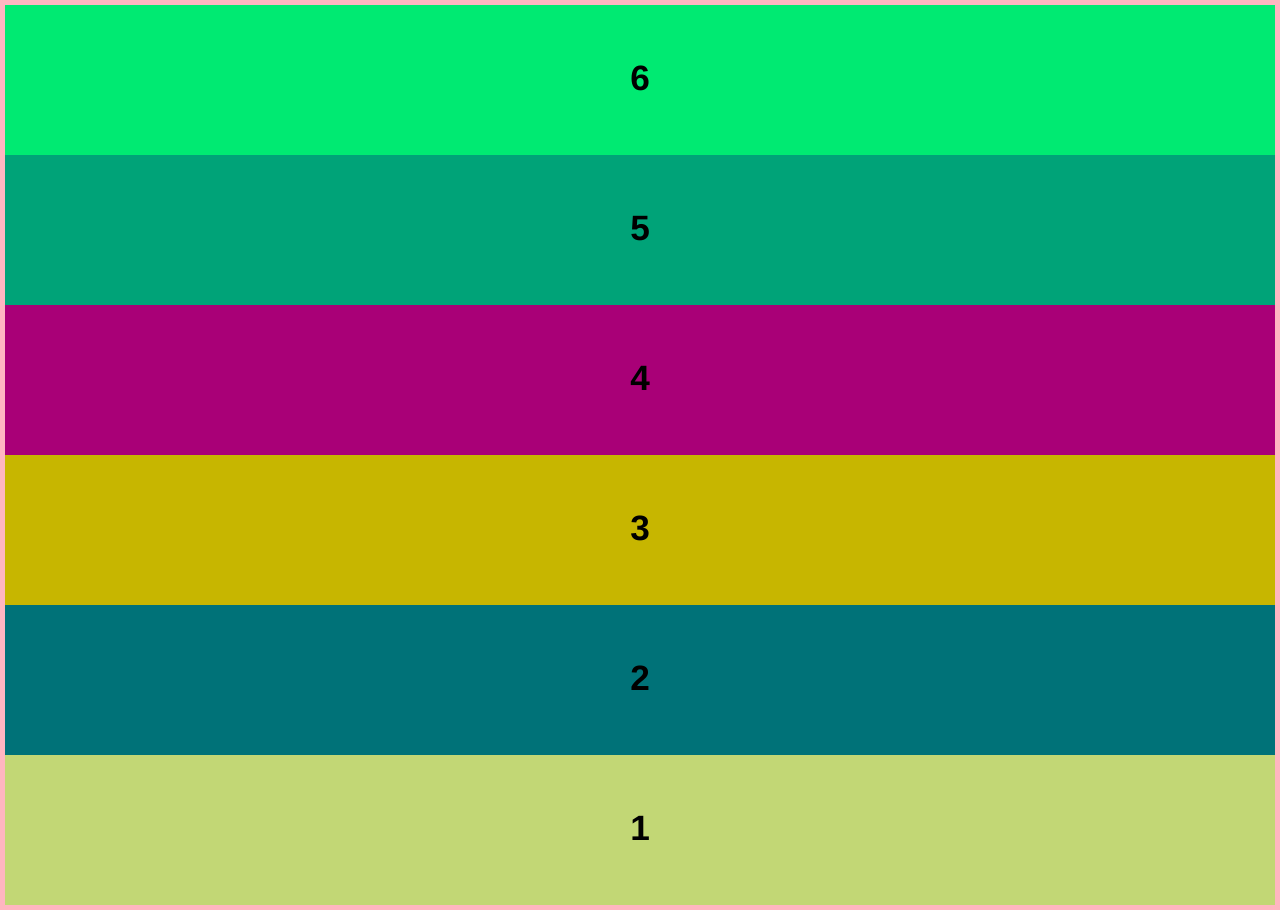
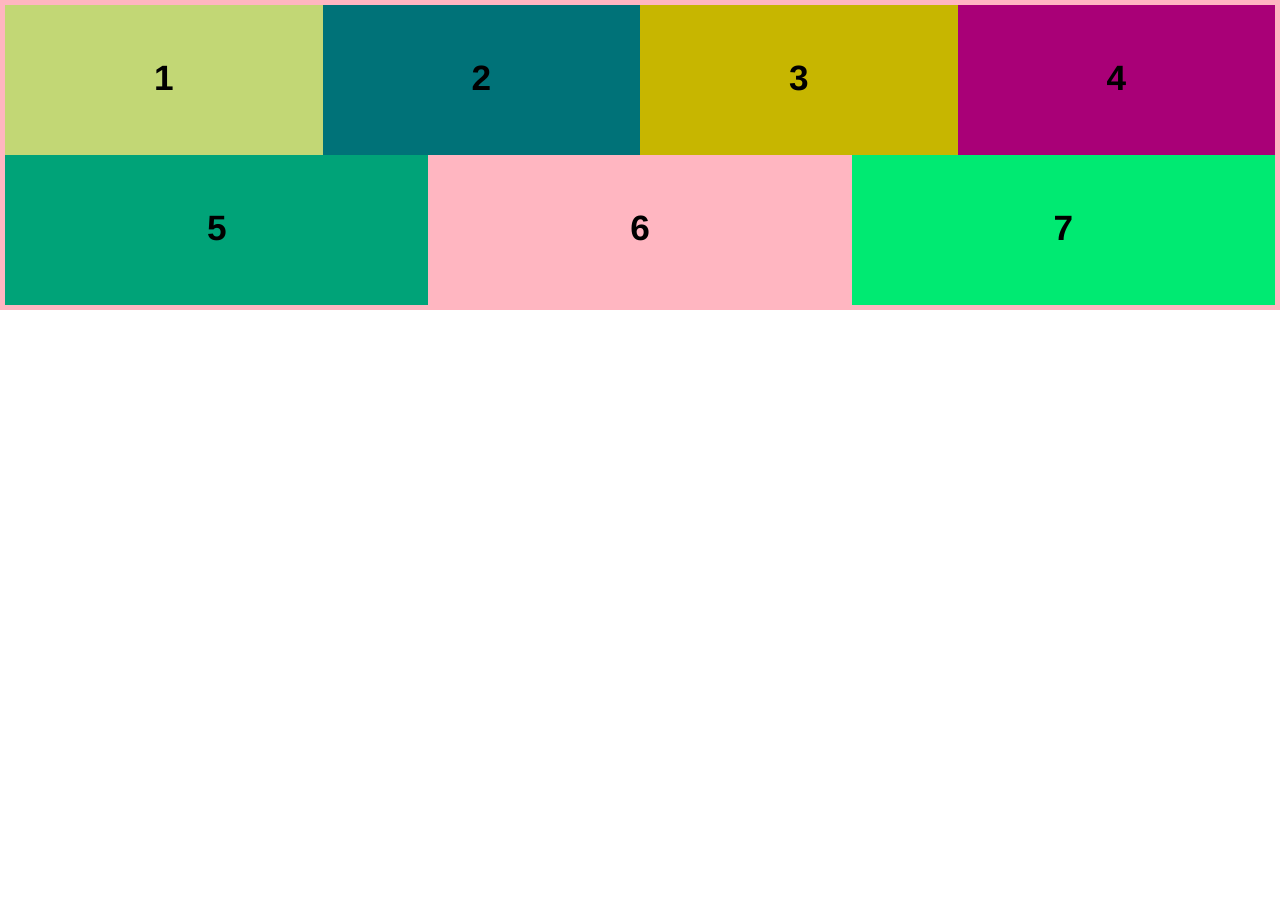
Before and after one commit to itschool-front/cssFlexLayout, a website: page index.html in a window 1280 px wide. After the commit the page ends 800 px from the top, so only its background shows below. Drawn offline with Linux system fonts and the light colour scheme.

Commit message:
prop.: flex-wrap: wrap

```diff
--- a/css/custom.css
+++ b/css/custom.css
@@ -10,7 +10,8 @@ ul#flex-container{
    padding: 5px;
 
    display: flex;
-   flex-direction: column-reverse;
+   flex-direction: row;
+   flex-wrap: wrap;
 }
 
 ul li{
@@ -22,6 +23,7 @@ ul li{
     text-align: center;
 
     flex-grow:1;
+    width:300px;
 }
 
 ul li:first-child{ background-color: #c2d775 }
--- a/index.html
+++ b/index.html
@@ -23,6 +23,7 @@
            <li>4</li>
            <li>5</li>
            <li>6</li>
+           <li>7</li>
          </ul>
 
       </div>
```
